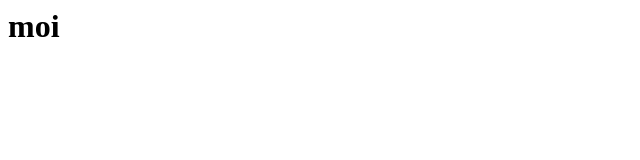
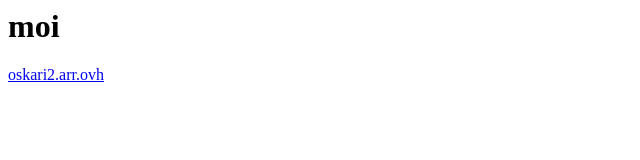
Before and after one commit to 0sakriki/oskari.arr.ovh_verkkosivu, a plain HTML site: page index.html in a window 1280 px wide. Shown: the whole page, without its empty margins (0-640 px from the left). Drawn offline with Linux system fonts and the light colour scheme.

Commit message:
Update index.html

```diff
--- a/index.html
+++ b/index.html
@@ -1 +1,2 @@
 <h1>moi</h1>
+<a href="https://oskari2.arr.ovh/">oskari2.arr.ovh</a>
```
